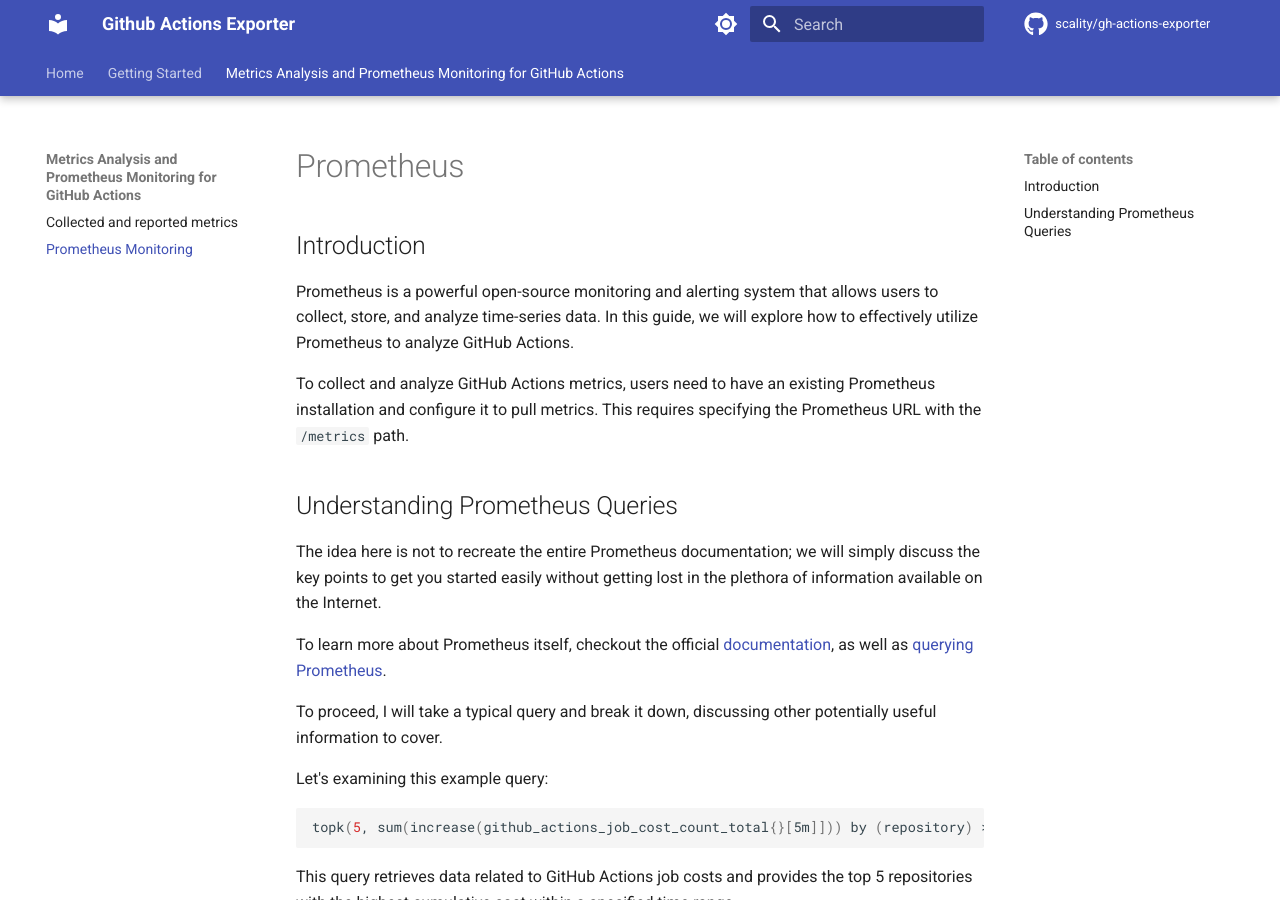
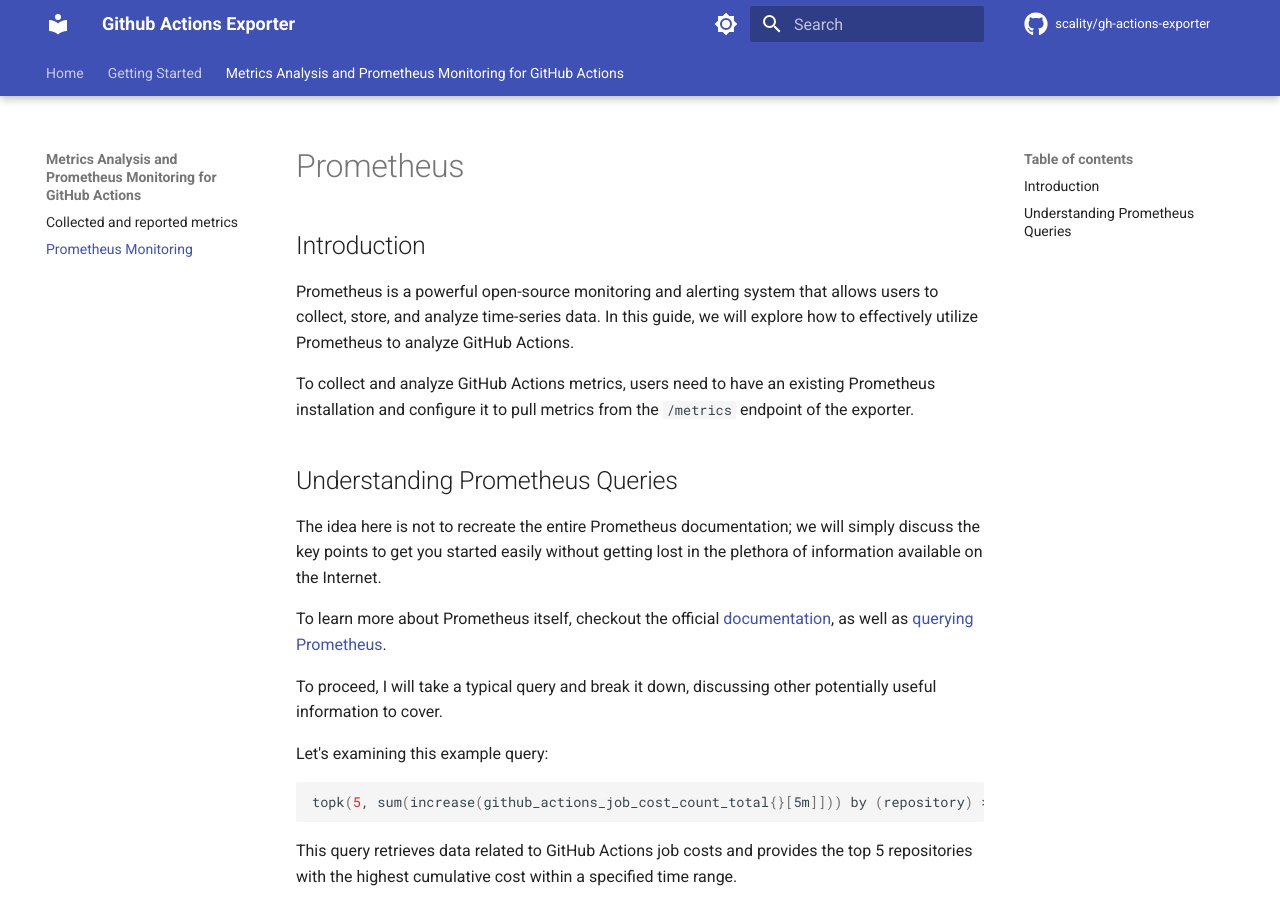
Before and after one commit to scality/gh-actions-exporter, an MkDocs documentation site: the page built from docs/metrics-analysis-prometheus/prometheus.md, in a window 1280 px wide and 900 px high. Built offline with MkDocs 1.6.1 and Material for MkDocs 9.7.7, drawn with Linux system fonts in a browser that asks for light colours; comment, search, counter and statistics services are not loaded.

Commit message:
Update docs/metrics-analysis-prometheus/prometheus.md
Co-authored-by: Thomas Carmet <thomas.carmet@scality.com>

```diff
--- a/docs/metrics-analysis-prometheus/prometheus.md
+++ b/docs/metrics-analysis-prometheus/prometheus.md
@@ -7,8 +7,8 @@
 explore how to effectively utilize Prometheus to analyze GitHub Actions.
 
 To collect and analyze GitHub Actions metrics, users need to have an existing
-Prometheus installation and configure it to pull metrics. This requires
-specifying the Prometheus URL with the `/metrics` path.
+Prometheus installation and configure it to pull metrics
+from the `/metrics` endpoint of the exporter.
 
 ## Understanding Prometheus Queries
 
```
